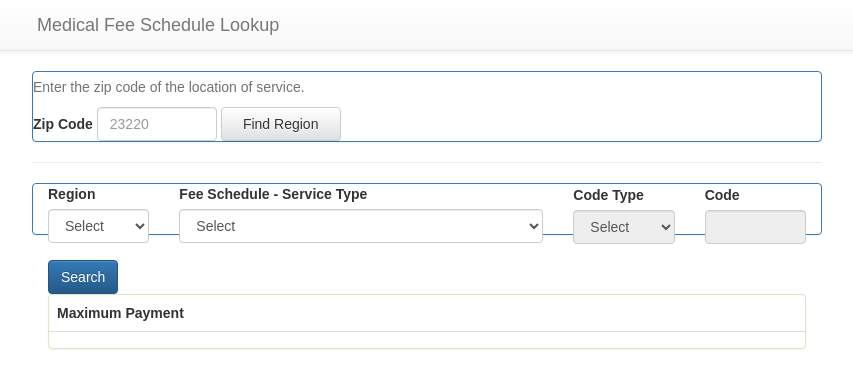
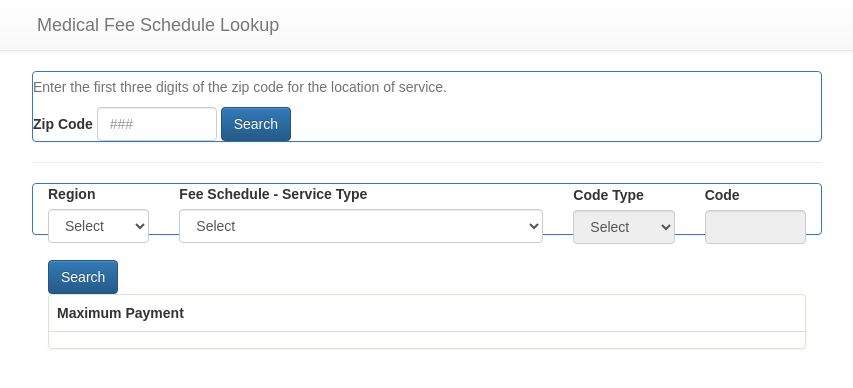
Before and after one commit to colbypainter/mfs-lookup, a React (Create React App) app: page / in a window 1280 px wide. Shown: the top 388 px of the page, without its empty margins (213-1066 px from the left). Built offline with nearby package versions, Linux system fonts and the light colour scheme.

Commit message:
working zip lookup form with messages

```diff
--- a/src/App.js
+++ b/src/App.js
@@ -7,6 +7,9 @@ import { Grid, Row, Col, Navbar, Jumbotron, ListGroup, ListGroupItem,
         Alert, Table, Panel } from 'react-bootstrap';
 
 var _ = require('lodash');
+
+var zipMap = require('./zipMap.json');
+console.log(zipMap);
 
 var scheduleConfig = require('./scheduleConfig.json');
 console.log(scheduleConfig.schedules[0].type);
@@ -195,7 +198,7 @@ class App extends Component {
         </div>
         <div className="container">
           <div>
-            <ZipLookup />
+            <ZipLookup findRegion={this.findRegion} />
           </div>
           <hr />
           <div>
@@ -258,22 +261,91 @@ class Header extends Component {
 }
 
 class ZipLookup extends Component {
+
+    constructor(props) {
+        super(props);
+        this.state = {
+          zip: null,
+          region: null,
+          message: null
+        };
+        this.changeZip = this.changeZip.bind(this);
+        this.findRegion = this.findRegion.bind(this);
+      }
+
+      changeZip(event) {
+        var zipInput = event.target.value;
+        zipInput = zipInput.substring(0, 3);
+        console.log(zipInput);
+        this.setState((state, props) => ({
+          zip: zipInput,
+          message: null
+        }));
+      }
+
+      findRegion(event) {
+        var newRegion = _.get(zipMap, this.state.zip);
+        console.log(newRegion);
+        this.setState((state, props) => ({
+          region: newRegion,
+          message: true
+        }));
+      }
+
       render() {
         return (
           <Panel className="ZipLookup" header="Find Your Region" bsStyle="primary">
               <Form inline>
                 <FormGroup>
-                <HelpBlock>Enter the zip code of the location of service.</HelpBlock>
+                    <HelpBlock>Enter the first three digits of the zip code for the location of service.</HelpBlock>
                     <ControlLabel>Zip Code</ControlLabel>
                     {"   "}
-                <FormControl type="text" id="zip_input" placeholder="23220" />
+                    <ZipInput zip={this.state.zip} changeZip={this.changeZip} />
                     {"   "}
-                <Button id="zip_submit" type="submit">Find Region</Button>
-                <FormControl.Feedback />
+                    <ZipSubmitButton zip={this.state.zip} findRegion={this.findRegion} />
                 </FormGroup>
+                <ZipMessage region={this.state.region} message={this.state.message} zip={this.state.zip}/>
               </Form>
           </Panel>
         );
+      }
+  }
+
+class ZipInput extends Component {
+  render() {
+    return (
+      <FormControl type="text" id="zip_input" placeholder="###" onChange={this.props.changeZip} />
+    );
+  }
+}
+
+
+class ZipSubmitButton extends Component {
+  render() {
+    return (
+      <Button bsStyle="primary" type="button" onClick={this.props.findRegion} zip={this.props.zip}  >
+                                                        Search</Button>
+      );
+  }
+}
+
+class ZipMessage extends Component {
+  render() {
+    if(this.props.message == null) {
+      return(null);
+    } else if(this.props.region === undefined && this.props.message === true) {
+      return (
+      <Alert bsStyle="danger">
+        Sorry, we couldn't find a region for zip codes beginning with {this.props.zip}. Please refer to the Ground Rules document.
+      </Alert>
+      );
+    } else {
+      return (
+      <Alert bsStyle="success">
+        Zip codes beginning with {this.props.zip} are classified as: <strong>{this.props.region}</strong>
+      </Alert>
+      );
+    }
   }
 }
 
--- /dev/null
+++ b/src/zipMap.json
@@ -0,0 +1,37 @@
+
+{
+    "201": "Region 1",
+    "220": "Region 1",
+    "221": "Region 1",
+    "222": "Region 1",
+    "223": "Region 1",
+
+    "224": "Region 2",
+    "225": "Region 2",
+    "226": "Region 2",
+    "227": "Region 2",
+    "228": "Region 2",
+    "229": "Region 2",
+
+    "230": "Region 3",
+    "231": "Region 3",
+    "232": "Region 3",
+    "238": "Region 3",
+    "239": "Region 3",
+
+    "233": "Region 4",
+    "234": "Region 4",
+    "235": "Region 4",
+    "236": "Region 4",
+    "237": "Region 4",
+
+    "240": "Region 5",
+    "241": "Region 5",
+    "244": "Region 5",
+    "245": "Region 5",
+
+    "242": "Region 6",
+    "243": "Region 6",
+    "246": "Region 6"
+
+}
```
Also changed, not shown: ZipMap.json (deleted). Lines whose indentation alone changed are shown as unchanged.
